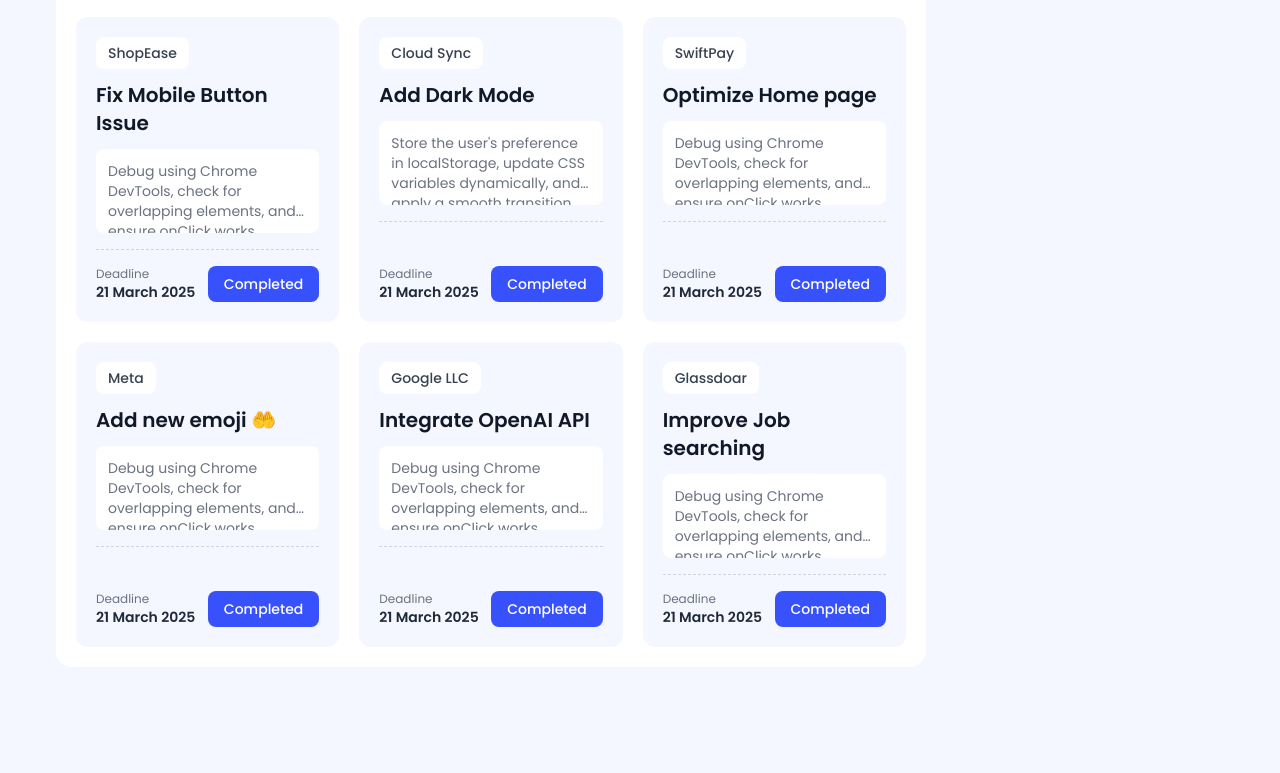
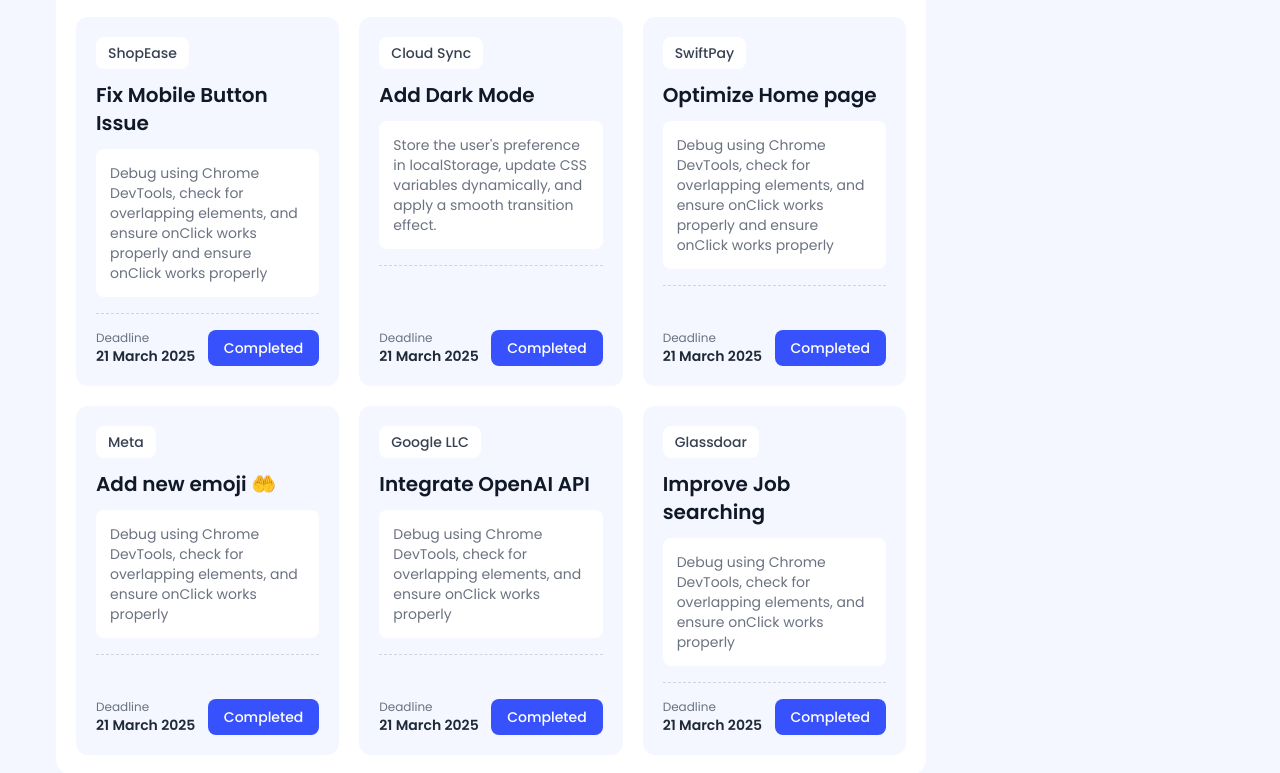
Before and after one commit to Ridwanulkarim/dev-board, a plain HTML site: page index.html in a window 1280 px wide. Shown: the part 305-1078 px from the top of the page. Before the commit the page ends 1020 px from the top, so only its background shows below. Drawn offline with nearby package versions, Linux system fonts and the light colour scheme.

Commit message:
fix: remove line-clamp-3 so description text wraps and fits completely without truncation

```diff
--- a/index.html
+++ b/index.html
@@ -101,7 +101,7 @@
 								<h2 id="card-title-1" class="mt-3 font-semibold text-lg sm:text-xl text-gray-900">
 									Fix Mobile Button Issue
 								</h2>
-								<p class="bg-white p-3 rounded-lg mt-3 text-xs sm:text-sm text-gray-500 line-clamp-3">
+								<p class="bg-white p-3.5 rounded-lg mt-3 text-xs sm:text-sm text-gray-500 leading-relaxed">
 									Debug using Chrome DevTools, check for overlapping elements, and ensure onClick works properly and ensure onClick works properly
 								</p>
 							</div>
@@ -125,7 +125,7 @@
 								<h2 id="card-title-2" class="mt-3 font-semibold text-lg sm:text-xl text-gray-900">
 									Add Dark Mode
 								</h2>
-								<p class="bg-white p-3 rounded-lg mt-3 text-xs sm:text-sm text-gray-500 line-clamp-3">
+								<p class="bg-white p-3.5 rounded-lg mt-3 text-xs sm:text-sm text-gray-500 leading-relaxed">
 									Store the user's preference in localStorage, update CSS variables dynamically, and apply a smooth transition effect.
 								</p>
 							</div>
@@ -149,7 +149,7 @@
 								<h2 id="card-title-3" class="mt-3 font-semibold text-lg sm:text-xl text-gray-900">
 									Optimize Home page
 								</h2>
-								<p class="bg-white p-3 rounded-lg mt-3 text-xs sm:text-sm text-gray-500 line-clamp-3">
+								<p class="bg-white p-3.5 rounded-lg mt-3 text-xs sm:text-sm text-gray-500 leading-relaxed">
 									Debug using Chrome DevTools, check for overlapping elements, and ensure onClick works properly and ensure onClick works properly
 								</p>
 							</div>
@@ -173,7 +173,7 @@
 								<h2 id="card-title-4" class="mt-3 font-semibold text-lg sm:text-xl text-gray-900">
 									Add new emoji 🤲
 								</h2>
-								<p class="bg-white p-3 rounded-lg mt-3 text-xs sm:text-sm text-gray-500 line-clamp-3">
+								<p class="bg-white p-3.5 rounded-lg mt-3 text-xs sm:text-sm text-gray-500 leading-relaxed">
 									Debug using Chrome DevTools, check for overlapping elements, and ensure onClick works properly
 								</p>
 							</div>
@@ -197,7 +197,7 @@
 								<h2 id="card-title-5" class="mt-3 font-semibold text-lg sm:text-xl text-gray-900">
 									Integrate OpenAI API
 								</h2>
-								<p class="bg-white p-3 rounded-lg mt-3 text-xs sm:text-sm text-gray-500 line-clamp-3">
+								<p class="bg-white p-3.5 rounded-lg mt-3 text-xs sm:text-sm text-gray-500 leading-relaxed">
 									Debug using Chrome DevTools, check for overlapping elements, and ensure onClick works properly
 								</p>
 							</div>
@@ -221,7 +221,7 @@
 								<h2 id="card-title-6" class="mt-3 font-semibold text-lg sm:text-xl text-gray-900">
 									Improve Job searching
 								</h2>
-								<p class="bg-white p-3 rounded-lg mt-3 text-xs sm:text-sm text-gray-500 line-clamp-3">
+								<p class="bg-white p-3.5 rounded-lg mt-3 text-xs sm:text-sm text-gray-500 leading-relaxed">
 									Debug using Chrome DevTools, check for overlapping elements, and ensure onClick works properly
 								</p>
 							</div>
```
